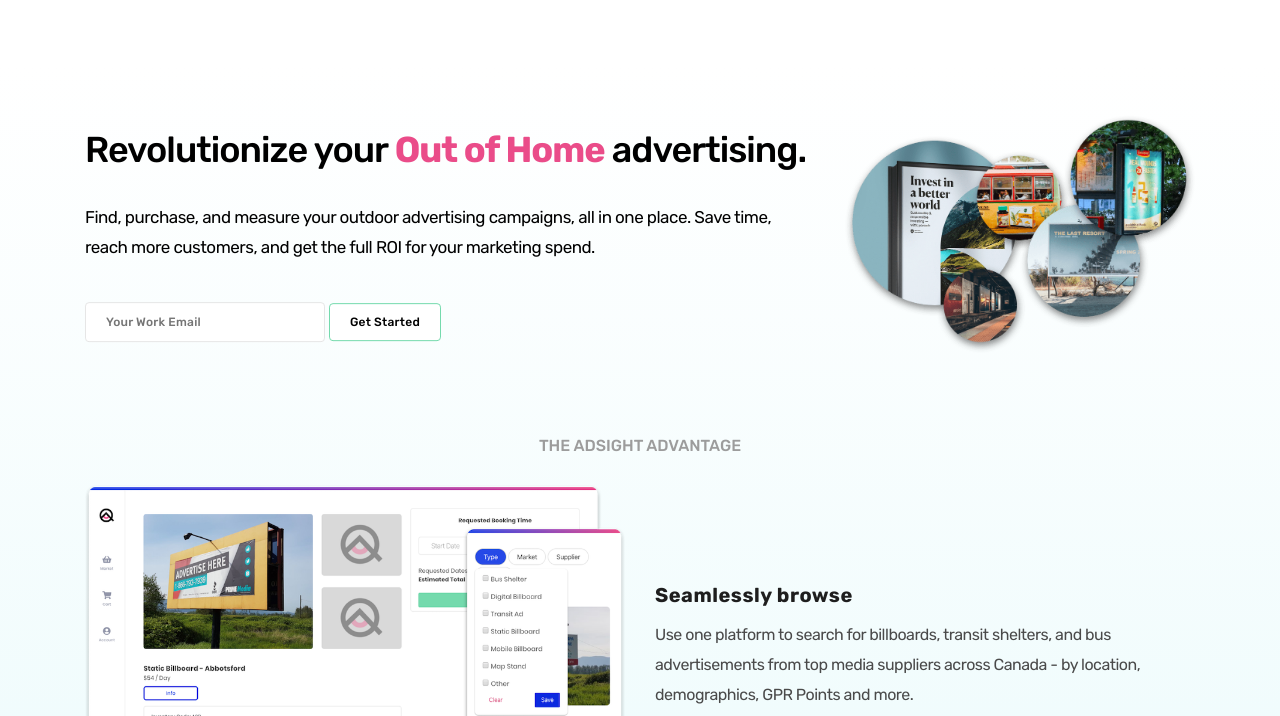
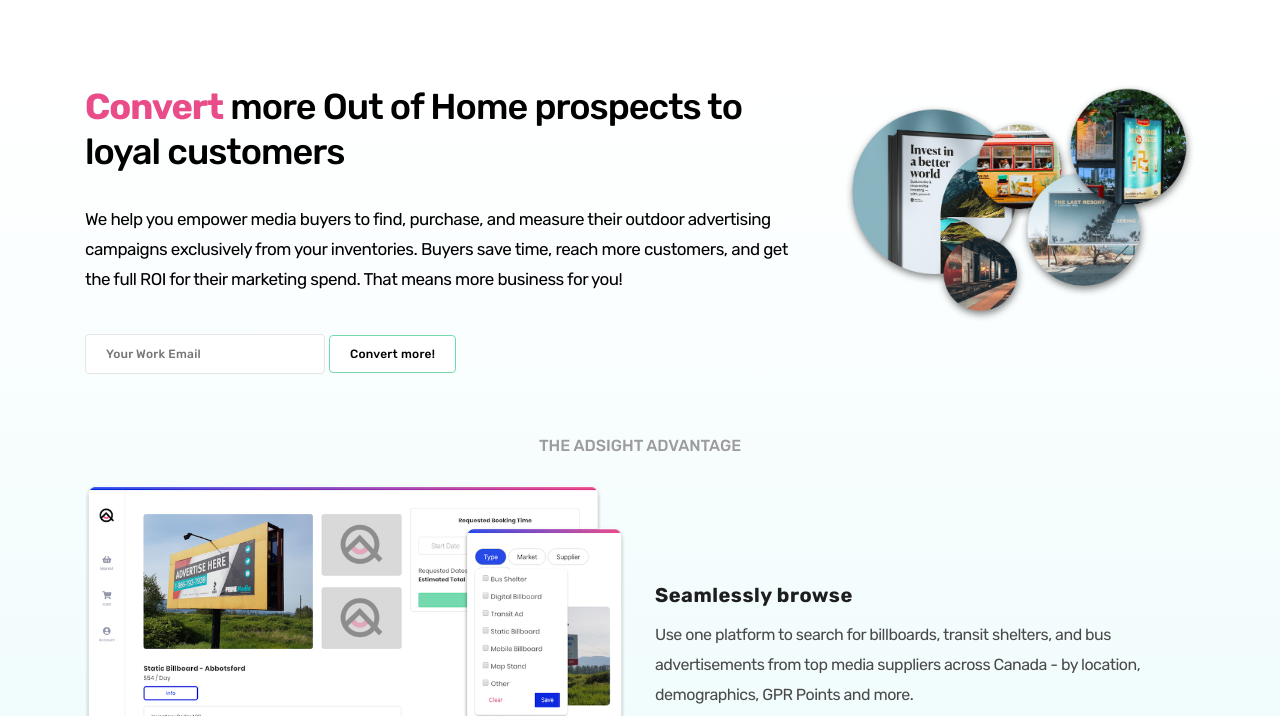
Before and after one commit to ad-sight/ad-sight.github.io, a website: page index.html in a window 1280 px wide. Shown: the part 84-800 px from the top of the page. Drawn offline with Linux system fonts and the light colour scheme.

Commit message:
updates main website messaging

```diff
--- a/index.html
+++ b/index.html
@@ -73,15 +73,14 @@
             <div class="container">
                 <div class="row">
                     <div class="left-text col-lg-8 col-md-8 col-sm-12 col-xs-12">
-                        <h1>Revolutionize your <span>Out of Home</span> advertising.</h1>
-                        <p>Find, purchase, and measure your outdoor advertising campaigns, all in one place. Save time,
-                            reach
-                            more customers, and get the full ROI for your marketing spend.</p>
+                        <h1><span>Convert</span> more Out of Home prospects to loyal customers</h1>
+                        <p>We help you empower media buyers to find, purchase, and measure their outdoor advertising campaigns exclusively from your inventories.
+                            Buyers save time, reach more customers, and get the full ROI for their marketing spend. That means more business for you!</p>
                         <!-- <a href="https://app.adsight.ca" class="nav-button">Explore Assets</a> -->
                         <form id="contact" action="https://formspree.io/mjvwpply" method="post">
                             <input name="name" type="email" id="name" placeholder="Your Work Email" required=""
                                 class="nav-contact-form">
-                            <button type="submit" id="form-submit" class="nav-button button-gray">Get Started</button>
+                            <button type="submit" id="form-submit" class="nav-button button-gray">Convert more!</button>
                         </form>
                     </div>
                     <div class="col-lg-4 col-md-4 col-sm-12 col-xs-12 mobile-hidden"
```
